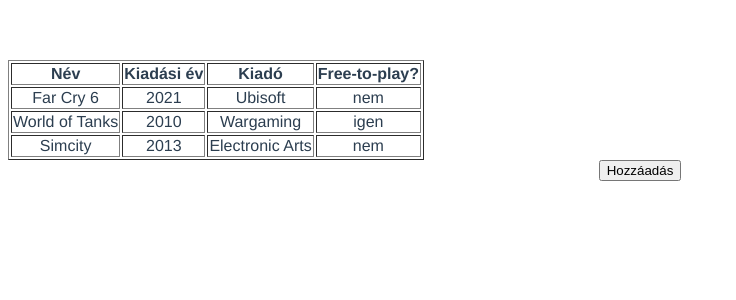
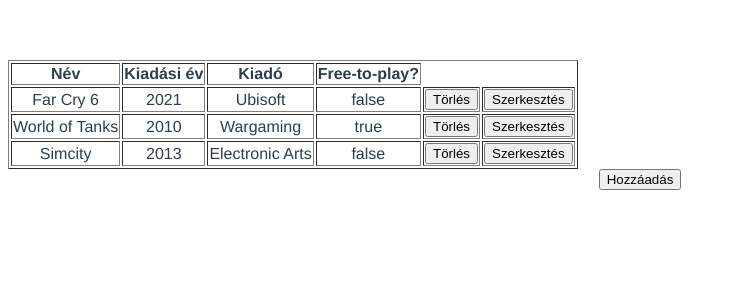
Before and after one commit to TotpalIstvan/jatekok, a Vue app: page / in a window 1280 px wide. Shown: the top 300 px of the page, without its empty margins (0-736 px from the left). Built offline with nearby package versions, Linux system fonts and the light colour scheme.

Commit message:
Törlés működik

```diff
--- a/src/App.vue
+++ b/src/App.vue
@@ -11,27 +11,13 @@
       </tr>
     </thead>
     <tbody>
-    <tr>
-      <td>Far Cry 6</td>
-      <td>2021</td>
-      <td>Ubisoft</td>
-      <td>nem</td>
 
-    </tr>
-    <tr>
-      <td>World of Tanks</td>
-      <td>2010</td>
-      <td>Wargaming</td>
-      <td>igen</td>
-
-    </tr>
-    <tr>
-      <td>Simcity</td>
-      <td>2013</td>
-      <td>Electronic Arts</td>
-      <td>nem</td>
-
-    </tr>
+    <Sor
+    v-for="row in rows"
+    v-bind:key="row.nev"
+    :row="row"
+    @torles = "Torles"
+    />
     </tbody>
   </table>
       <button>Hozzáadás</button><br>
@@ -41,13 +27,13 @@
 
 <script>
 //import Tablazat from './components/Tablazat.vue'
-//import Sor from './components/Sor.vue'
+import Sor from './components/Sor.vue'
 
 export default {
   name: 'App',
   components: {
     //Tablazat,
-    //Sor
+    Sor
   },
   data() {
       return {
@@ -76,7 +62,11 @@
       }
   },
   methods: {
-
+        Torles(nev) {
+            this.rows = this.rows.filter(function (item) {
+              return item.nev != nev
+            })
+        }
    }
 }
 </script>
--- a/src/components/Sor.vue
+++ b/src/components/Sor.vue
@@ -20,7 +20,7 @@
                     nev: this.row == null ? '' : this.row.nev,
                     kiadasi_ev: this.row == null ? '' : this.row.kiadasi_ev,
                     kiado: this.row == null ? '' : this.row.kiado,
-                    free_to_play: this.row == null ? '' : this.row.free_to_play,
+                    free_to_play: this.row == null ? '' : this.row.free_to_play
                 }
             }
     },
```
